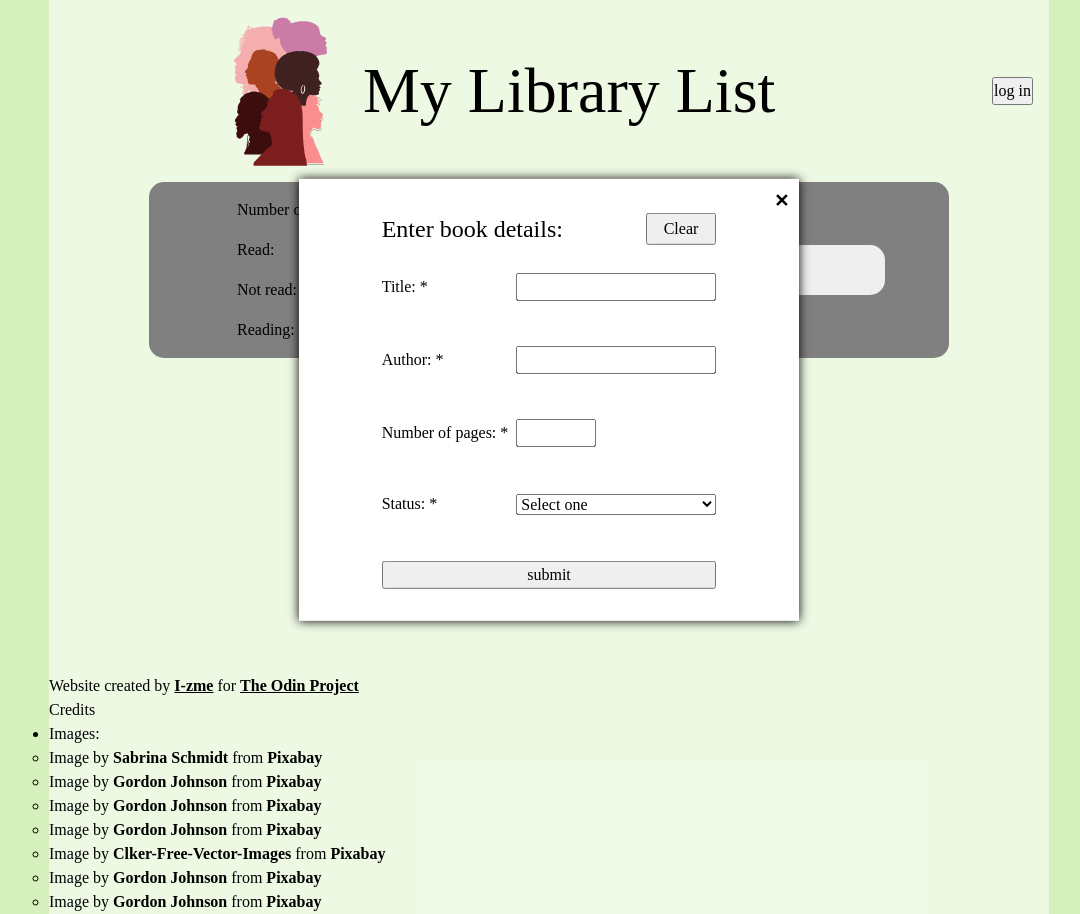
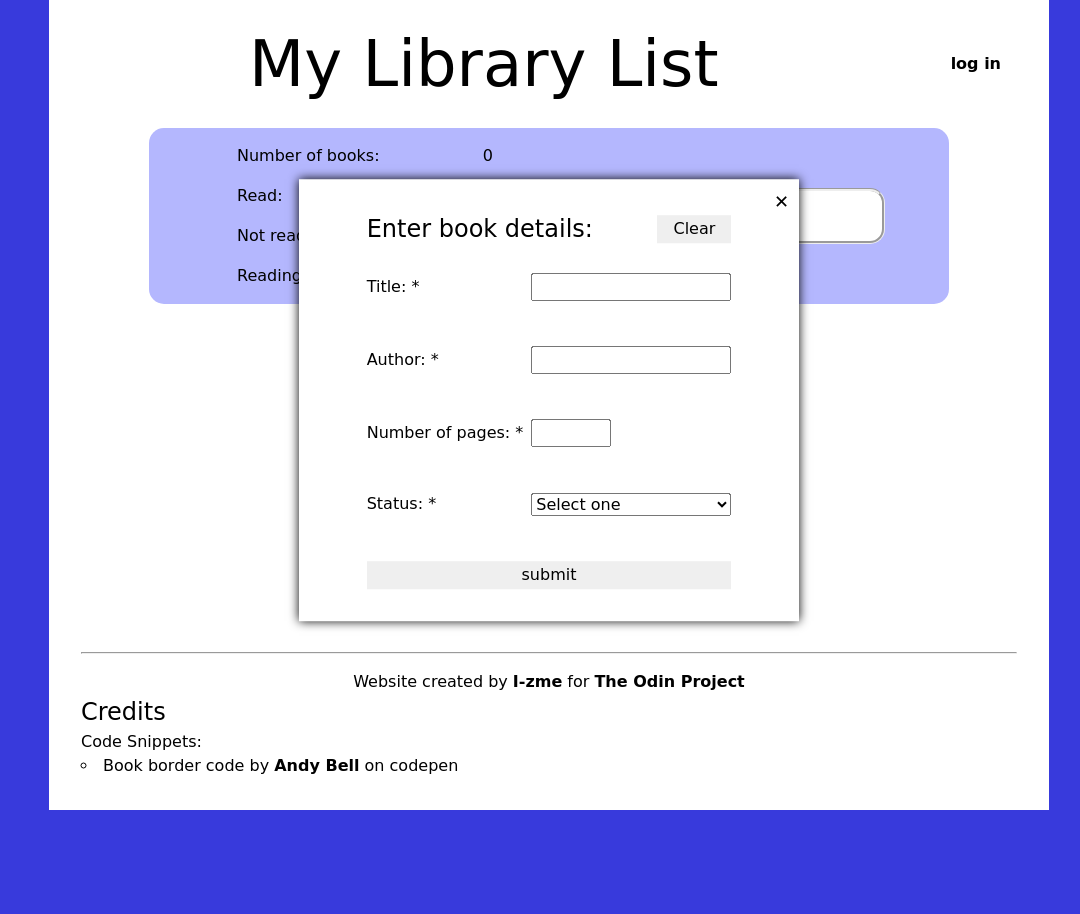
Before and after one commit to I-zme/library, a plain HTML site: page index.html in a window 1280 px wide. Both pictures are taken after a click on the button "Add Book". Shown: the whole page, without its empty margins (91-1171 px from the left). After the commit the page ends 810 px from the top, so only its background shows below. Drawn offline with Linux system fonts and the light colour scheme; a web font is replaced by a local one.

Commit message:
Add styling, remove logo

```diff
--- a/index.html
+++ b/index.html
@@ -6,13 +6,13 @@
     <meta name="viewport" content="width=device-width, initial-scale=1.0">
     <link rel="stylesheet" href="./styles.css">
     <script src="./main.js" defer></script>
+    <link rel="preconnect" href="https://fonts.googleapis.com"><link rel="preconnect" href="https://fonts.gstatic.com" crossorigin><link href="https://fonts.googleapis.com/css2?family=Atma:wght@300;400;500&family=Handlee&family=Just+Another+Hand&display=swap" rel="stylesheet">
     <title>Document</title>
 </head>
 <body>
     <header class="primary-header">
-        <img src="./img/logo.svg" alt="" class="header-logo | logo">
         <h1 class="website-name">My Library List</h1>
-        <button class="log-in">log in</button>
+        <button class="log-in | btn-no-bg">log in</button>
     </header>
     <main>
         <div class="info-container">
@@ -25,11 +25,11 @@
         <div class="book-container">
         </div>
         <div class="book-form-container">
-            <button type="button" id="close">&#x2715;</button>
+            <button type="button" class="btn-no-bg" id="close">&#x2715;</button>
             <form action="" class="book-form">
                 <div class="form-header">
                     <h2>Enter book details:</h2>
-                    <button type="reset">Clear</button>
+                    <button type="reset" class="btn-with-bg">Clear</button>
                 </div>
                 <div>
                     <label for="bk-title">Title: <span class="required" aria-label="required">*</span></label>
@@ -56,23 +56,18 @@
                     </select>
                     <p class="form-validation-msg"></p>
                 </div>
-                <button type="submit">submit</button>
+                <button type="submit" class="btn-with-bg">submit</button>
             </form>
         </div>
     </main>
     <footer>
-        <div class="website-by">Website created by <a href="https://github.com/I-zme">I-zme</a> for <a href="https://www.theodinproject.com">The Odin Project</a></div>
+        <hr>
+        <div class="website-by">Website created by <a href="https://github.com/I-zme" target="_blank">I-zme</a> for <a href="https://www.theodinproject.com" target="_blank">The Odin Project</a></div>
         <h3>Credits</h3>
         <ul class="credit-list">
-            <li> Images:
-                <ul class="visuals-credits">
-                    <li class="credit-item">Image by <a href="https://pixabay.com/users/daschhamschta-5552277/?utm_source=link-attribution&amp;utm_medium=referral&amp;utm_campaign=image&amp;utm_content=7287039">Sabrina Schmidt</a> from <a href="https://pixabay.com//?utm_source=link-attribution&amp;utm_medium=referral&amp;utm_campaign=image&amp;utm_content=7287039">Pixabay</a></li>
-                    <li class="credit-item">Image by <a href="https://pixabay.com/users/gdj-1086657/?utm_source=link-attribution&amp;utm_medium=referral&amp;utm_campaign=image&amp;utm_content=7344682">Gordon Johnson</a> from <a href="https://pixabay.com//?utm_source=link-attribution&amp;utm_medium=referral&amp;utm_campaign=image&amp;utm_content=7344682">Pixabay</a></li>
-                    <li class="credit-item">Image by <a href="https://pixabay.com/users/gdj-1086657/?utm_source=link-attribution&amp;utm_medium=referral&amp;utm_campaign=image&amp;utm_content=7194292">Gordon Johnson</a> from <a href="https://pixabay.com//?utm_source=link-attribution&amp;utm_medium=referral&amp;utm_campaign=image&amp;utm_content=7194292">Pixabay</a></li>
-                    <li class="credit-item">Image by <a href="https://pixabay.com/users/gdj-1086657/?utm_source=link-attribution&amp;utm_medium=referral&amp;utm_campaign=image&amp;utm_content=7194293">Gordon Johnson</a> from <a href="https://pixabay.com//?utm_source=link-attribution&amp;utm_medium=referral&amp;utm_campaign=image&amp;utm_content=7194293">Pixabay</a></li>
-                    <li class="credit-item">Image by <a href="https://pixabay.com/users/clker-free-vector-images-3736/?utm_source=link-attribution&amp;utm_medium=referral&amp;utm_campaign=image&amp;utm_content=308590">Clker-Free-Vector-Images</a> from <a href="https://pixabay.com//?utm_source=link-attribution&amp;utm_medium=referral&amp;utm_campaign=image&amp;utm_content=308590">Pixabay</a></li>
-                    <li class="credit-item">Image by <a href="https://pixabay.com/users/gdj-1086657/?utm_source=link-attribution&amp;utm_medium=referral&amp;utm_campaign=image&amp;utm_content=5786062">Gordon Johnson</a> from <a href="https://pixabay.com//?utm_source=link-attribution&amp;utm_medium=referral&amp;utm_campaign=image&amp;utm_content=5786062">Pixabay</a></li>
-                    <li class="credit-item">Image by <a href="https://pixabay.com/users/gdj-1086657/?utm_source=link-attribution&amp;utm_medium=referral&amp;utm_campaign=image&amp;utm_content=6319736">Gordon Johnson</a> from <a href="https://pixabay.com//?utm_source=link-attribution&amp;utm_medium=referral&amp;utm_campaign=image&amp;utm_content=6319736">Pixabay</a></li>
+            <li> Code Snippets:
+                <ul class="code-credits">
+                    <li class="credit-item">Book border code by <a href="https://codepen.io/andy-set-studio" target="_blank">Andy Bell</a> on codepen</li>
                 </ul>
             </li>
 
--- a/styles.css
+++ b/styles.css
@@ -1,13 +1,28 @@
 :root {
-  --padding-layout: 1rem;
   --rad-400: 15px;
 
+  --size-200: 0.5rem;
   --size-300: 0.875rem;
   --size-400: 1rem;
   --size-500: 1.125rem;
+  --size-600: 1.5rem;
+  --size-700: 2rem;
+  --padding-layout: var(--size-400);
 
   --fs-300: 0.875rem;
   --fs-400: 1rem;
+  --fs-500: 1.5rem;
+
+  --clr-400: hsl(237, 97%, 85%);
+  --clr-600: hsl(239, 70%, 54%);
+  --clr-info: var(--clr-400);
+  --clr-body: var(--clr-600);
+  --clr-main: white;
+
+  --ff-book: 'Handlee', cursive;
+  --ff-body: 'Atma', cursive;
+  --ff-info: var(var(--ff-body));
+  --ff-header: 'Just Another Hand', cursive;
 }
 
 /* GENERAL RESET */
@@ -58,7 +73,6 @@ img,
 picture,
 svg {
   max-width: 100%;
-  /* display: block; */
 }
 
 /* Remove all animations, transitions and smooth scroll for people that prefer not to see them */
@@ -81,7 +95,8 @@ svg {
 body {
   display: grid;
   grid-template-rows: min-content auto min-content;
-  background-color: rgb(214, 240, 189);
+  background-color: var(--clr-body);
+  font-family: var(--ff-body);
 }
 
 header,
@@ -89,7 +104,7 @@ main,
 footer {
   width: clamp(300px, 90%, 1000px);
   margin: 0 auto;
-  background-color: hsla(0, 100%, 100%, 0.6);
+  background-color: var(--clr-main);
 }
 
 header,
@@ -107,17 +122,15 @@ header {
   position: relative;
 }
 
-.header-logo {
-  height: clamp(80px, 15vw, 150px);
-  margin-left: auto;
-}
-
 header .website-name {
   font-size: clamp(2.5rem, 6vw, 4rem);
+  font-family: var(--ff-header);
+  margin-left: auto;
 }
 
 .log-in {
   margin-right: 1rem;
+  margin-left: auto;
 }
 
 /* MAIN */
@@ -125,26 +138,28 @@ header .website-name {
 /* INFO CONTAINER */
 .info-container {
   width: min(800px, 80%);
-  background-color: grey;
+  background-color: var(--clr-info);
   margin: 0 auto;
-  padding: 1em clamp(1rem, 5vw, 4rem);
+  padding: 1em clamp(var(--size-400), 5vw, 4rem);
   display: grid;
   grid-template-rows: repeat(4, auto);
   grid-template-columns: repeat(2, 1fr);
-  gap: 1rem;
+  gap: var(--size-400);
   align-items: center;
   border-radius: var(--rad-400);
+  font-family: var(--ff-info);
 }
 
 .info-container > p {
+  --_margin-size: var(--size-600);
   display: flex;
   align-items: center;
-  margin: 0 1.5rem;
+  margin: 0 var(--_margin-size);
 }
 
 .info-container p span {
   margin-left: auto;
-  margin-right: 1.5rem;
+  margin-right: var(--_margin-size);
 }
 
 .info-container .add-book {
@@ -153,22 +168,29 @@ header .website-name {
   letter-spacing: 0.1em;
   padding: 0.8em 1.5em;
   border-radius: var(--rad-400);
-  border: none;
+  border: groove;
+  background-color: var(--clr-main);
+  cursor: pointer;
+}
+
+.info-container .add-book:hover {
+  font-weight: 600;
 }
 
 .book-container {
+  --_bk-min-size: 200px;
   display: grid;
-  gap: 1.5rem;
-  padding: 2rem;
+  gap: var(--size-600);
+  padding: var(--size-700);
   justify-content: center;
-  grid-template-columns: repeat(auto-fill, minmax(200px, 1fr));
-  min-height: 300px;
+  grid-template-columns: repeat(auto-fill, minmax(var(--_bk-min-size), 1fr));
+  min-height: calc(var(--_bk-min-size) * 3 / 2);
 }
 
 .book {
   min-height: fit-content;
-  background-color: azure;
-  padding: 1em;
+  background-color: var(--clr-bk);
+  padding: var(--size-400);
   display: grid;
   grid-template-columns: 1fr 1fr;
   grid-template-areas:
@@ -177,14 +199,35 @@ header .website-name {
     'pages pages'
     'readability readability'
     'delete edit';
-  gap: 0.5em;
+  gap: var(--size-200);
   align-content: space-around;
+  font-family: var(--ff-book);
+
+  /* the following code, plus the ::before snippets are based on Andy Bell's codepen */
+  border: 1px solid #333333;
+  border-radius: 2% 6% 5% 4% / 1% 1% 2% 4%;
+  position: relative;
+  z-index: 2;
+}
+
+.book::before {
+  content: '';
+  border: 1px solid #353535;
+  display: block;
+  width: 100%;
+  height: 100%;
+  position: absolute;
+  top: 50%;
+  left: 50%;
+  transform: translate3d(-50%, -50%, 0) scale(1.015) rotate(0.5deg);
+  border-radius: 1% 1% 2% 4% / 2% 6% 5% 4%;
+  z-index: -1;
 }
 
 .book > .title {
   grid-area: title;
   font-weight: 600;
-  -webkit-line-clamp: 3;
+  -webkit-line-clamp: 2;
 }
 
 .book > .author {
@@ -206,6 +249,8 @@ header .website-name {
 }
 .book > .readability {
   grid-area: readability;
+  cursor: pointer;
+  border: 1px solid;
 }
 .book > .delete {
   grid-area: delete;
@@ -215,13 +260,13 @@ header .website-name {
 }
 
 .book > .readability.not-read {
-  background-color: rgb(216, 145, 145);
+  background-color: hsl(333, 100%, 64%);
 }
 .book > .readability.reading {
-  background-color: rgb(255, 204, 0);
+  background-color: hsl(59, 100%, 75%);
 }
 .book > .readability.read {
-  background-color: yellowgreen;
+  background-color: hsl(164, 93%, 34%);
 }
 
 /* add book form div */
@@ -233,9 +278,10 @@ header .website-name {
   left: 50%;
   transform: translate(-50%, -50%);
   -webkit-transform: translate(-50%, -50%);
-  background-color: #fff;
-  padding: 2rem 1rem;
+  padding: var(--size-700) var(--size-400);
+  background-color: var(--clr-main);
   box-shadow: 0 0 10px black;
+  z-index: 10;
 }
 
 .book-form-container[data-visible] {
@@ -253,10 +299,7 @@ header .website-name {
 }
 
 .book-form-container h2 {
-  font-size: 1.5rem;
-}
-.book-form-container button[type='reset'] {
-  padding: 0.1em 1em;
+  font-size: var(--fs-500);
 }
 
 .book-form-container div.form-header {
@@ -270,7 +313,7 @@ header .website-name {
   display: grid;
   grid-template-columns: auto var(--_input-width);
   grid-auto-rows: max-content;
-  gap: 0.1rem 0.5rem;
+  gap: 0.1rem var(--size-200);
   align-items: center;
 }
 
@@ -284,11 +327,7 @@ header .website-name {
 }
 
 .book-form-container button#close {
-  background-color: inherit;
-  border: none;
-  cursor: pointer;
   font-size: var(--size-500);
-  font-weight: 600;
   position: absolute;
   top: 2%;
   right: 2%;
@@ -313,17 +352,61 @@ header .website-name {
 /* FOOTER */
 footer {
   padding-bottom: (--padding-layout);
+  padding: var(--size-700);
 }
 
-footer .website-by a {
+footer > hr {
+  margin-bottom: var(--size-400);
+}
+footer > h3 {
+  font-size: var(--fs-500);
+}
+
+.website-by {
+  text-align: center;
+}
+
+footer ul.credit-list li.credit-item > a,
+.website-by a {
   color: inherit;
   font-weight: 600;
+  text-decoration: none;
 }
 
-footer ul.credit-list li.credit-item > a {
-  color: inherit;
-  text-decoration: none;
+footer ul.credit-list {
+  list-style-position: inside;
+}
+footer ul.credit-list > li {
+  list-style-type: none;
+}
+
+/* utilities */
+.btn-no-bg {
+  background: inherit;
+  border: none;
   font-weight: 600;
+  cursor: pointer;
+}
+
+.btn-no-bg:hover {
+  scale: 1.2;
+}
+
+.btn-no-bg:active {
+  color: var(--clr-body);
+}
+
+.btn-with-bg {
+  border: none;
+  cursor: pointer;
+  padding: 0.1em 1em;
+}
+
+.btn-with-bg:hover {
+  background-color: hsl(0, 0%, 74%);
+}
+.btn-with-bg:active {
+  background-color: hsl(0, 0%, 54%);
 }
 
 /* MEDIA QUERIES */
@@ -346,7 +429,7 @@ footer ul.credit-list li.credit-item > a {
     justify-items: center;
   }
 
-  header .header-logo,
+  header .website-name,
   header .log-in {
     margin: 0;
   }
```
Also changed, not shown: img/logo.svg (deleted).
